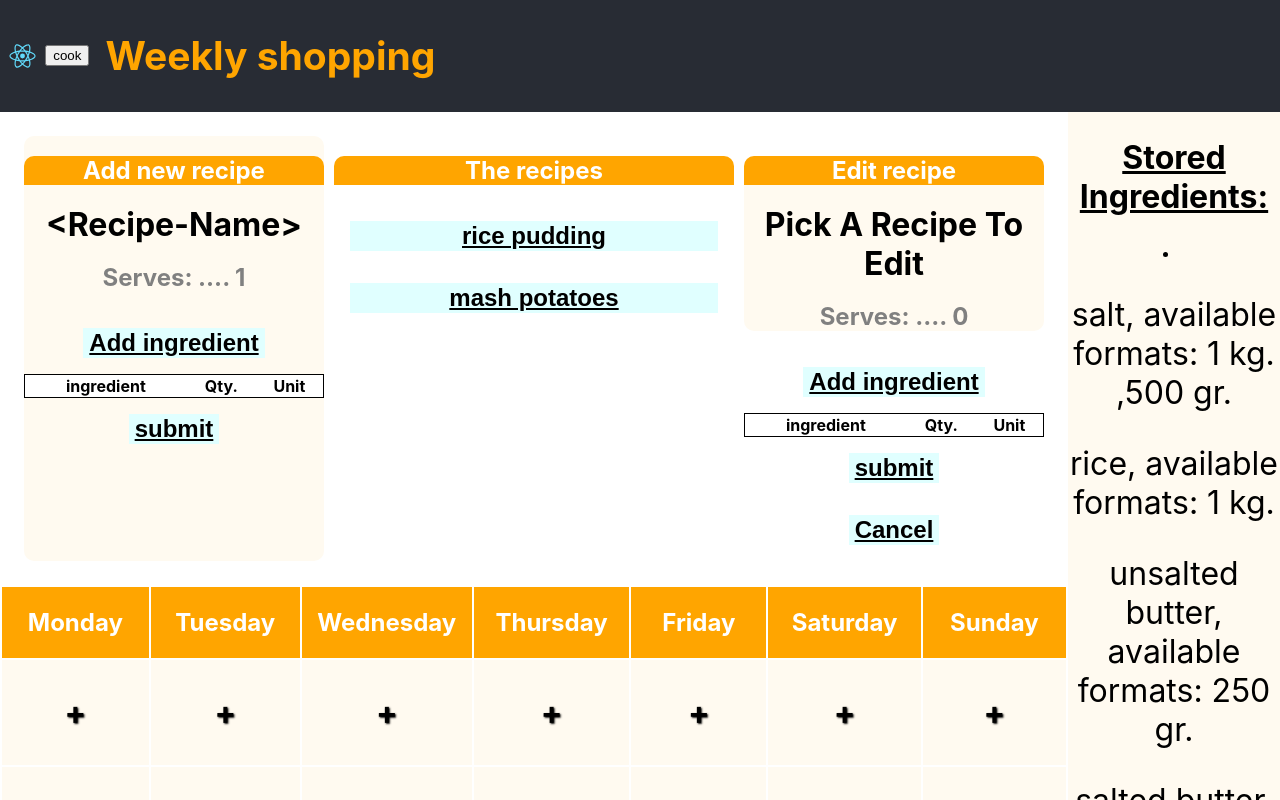
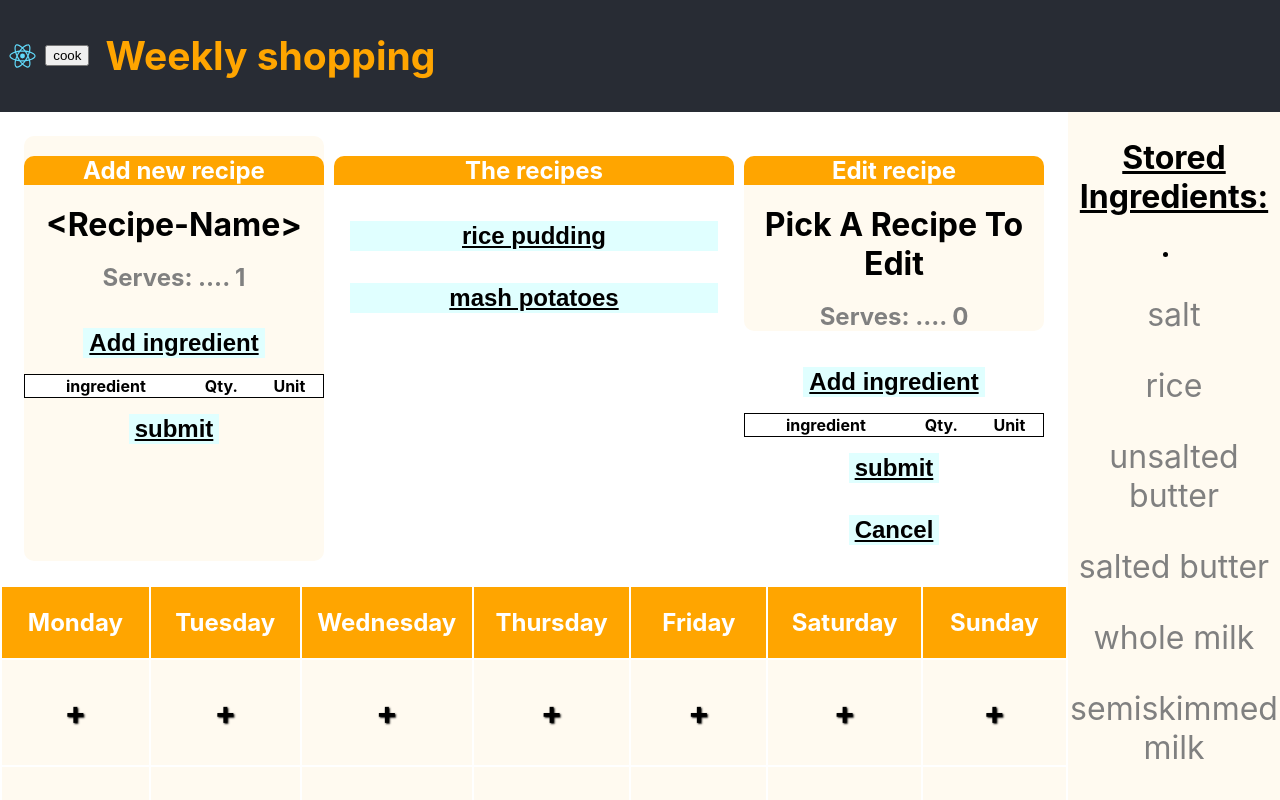
Before and after one commit to manandearth/weekly-shopping, a React (Create React App) app: page / in a window 1280 px wide. Shown: the top 800 px of the page. Built offline with nearby package versions, Linux system fonts and the light colour scheme.

Commit message:
Add `onHover` to reveil formats on `IngredientsDB`

```diff
--- a/src/components/IngredientsDB.css
+++ b/src/components/IngredientsDB.css
@@ -8,5 +8,11 @@
 }
 
 .product {
+    color: grey;
     font-size: 2rem;
+     cursor: pointer;
 }
+
+.product:hover {
+    color: black;
+}
--- a/src/components/IngredientsDB.js
+++ b/src/components/IngredientsDB.js
@@ -5,6 +5,21 @@ import './IngredientsDB.css';
 import _ from 'lodash';
 
 class IngredientsDB extends React.Component {
+
+  constructor(props) {
+    super(props);
+    const products = _.keys(this.props.products);
+    this.initialState = _.zipObject(products, products.map(p => false));
+    this.state = this.initialState;
+  }
+
+
+  handleHover = ( product ) => {
+    this.setState({
+      [product]: !this.state[product]
+    });
+  };
+
   render() {
     const products = this.props.products;
     return (
@@ -12,11 +27,20 @@ class IngredientsDB extends React.Component {
         <h2 className='ingredients-list-title'>Stored Ingredients:</h2>
         <li>
         {_.keys(products).map(
-          product => <p className='product'>{
+          product => <p className='product'
+                        id={product}
+                        onMouseEnter={(e) => this.handleHover(e.target.id)}
+                        onMouseLeave={(e) => this.handleHover(e.target.id)}
+
+                     >{this.state[product] === true ?
             product +
             ', available formats: ' +
-            products[product].map(fmt => fmt.qty + ' ' + fmt.unit + '. ')} </p>)
-        }
+                       products[product].map(fmt => fmt.qty + ' ' + fmt.unit + '. ')
+                       :
+                       product
+                     } </p>)
+
+}
       </li>
       </div>
     );
```
